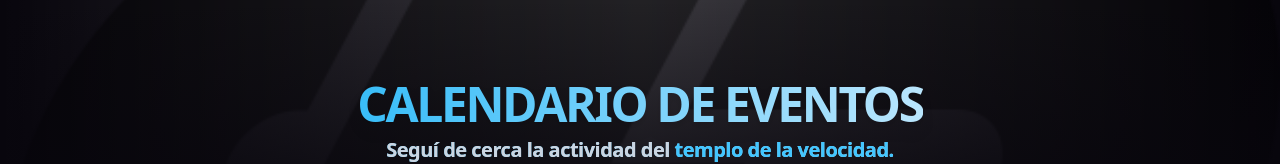
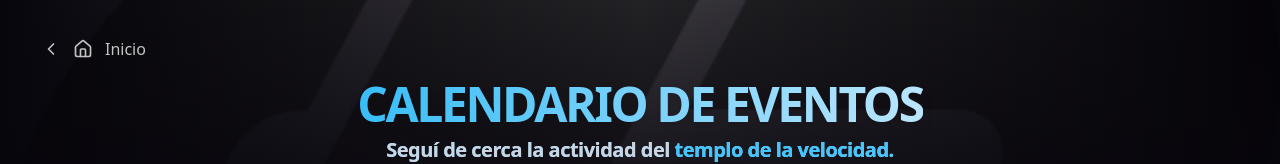
Before and after one commit to mardigitals/front-ovalo-fans, a React (Vite) app: page /calendario in a window 1280 px wide. Shown: the top 164 px of the page. Built offline with nearby package versions, Linux system fonts and the light colour scheme; no server answers; a web font is replaced by a local one.

Commit message:
feat:componente para button ininicio

```diff
--- a/src/components/layout/Sidebar.tsx
+++ b/src/components/layout/Sidebar.tsx
@@ -1,7 +1,8 @@
 import { Link, useLocation } from 'react-router-dom';
-import { Home, FileChartColumn, BadgeDollarSign, ShieldUser, Calendar, Film, Gift, PenLine, Pyramid, Road, Users, Warehouse, User, LogOut, ChevronLeft, X, Shield, Camera, Star, Settings, PercentIcon, FastForward, LockKeyholeOpen, Flag, Info, UserRoundKey, ShoppingBasket, Check, ChartCandlestick, ShieldCheck } from 'lucide-react';
+import { FileChartColumn, BadgeDollarSign, ShieldUser, Calendar, Film, Gift, PenLine, Pyramid, Road, Users, Warehouse, User, LogOut, X, Shield, Camera, Star, Settings, PercentIcon, FastForward, LockKeyholeOpen, Flag, Info, UserRoundKey, ShoppingBasket, Check, ChartCandlestick, ShieldCheck } from 'lucide-react';
 import { useAuth } from '@/hooks/useAuth';
-import { useTheme } from '@/hooks/useTheme'; // <-- Importamos el hook
+import { useTheme } from '@/hooks/useTheme';
+import ButtonHome from '@/components/ui/ButtonHome';
 
 // 1. Subcomponente para los botones del menú
 const SidebarItem = ({ to, icon, label, isActive, onClick }: { to: string; icon: React.ReactNode; label: string; isActive?: boolean; onClick?: () => void }) => (
@@ -121,14 +122,7 @@ const Sidebar = ({ isOpen, setIsOpen }: SidebarProps) => {
           </span>
 
         {/* BOTON VOLVER A LA WEB*/ }
-          <button
-            onClick={() => window.location.href = '/'}
-            className="flex items-center mt-2 gap-3 text-slate-600 dark:text-institucional-gris w-full px-4 py-1 rounded-lg glass-neon-btn group"
-          >
-            <ChevronLeft size={20} className="group-hover:text-institucional-celeste transition-colors" />
-            <Home size={20} className="group-hover:text-institucional-celeste transition-colors" />
-            <span className="font-small transition-colors">Inicio</span>
-          </button>
+          <ButtonHome />
         </div>
 
         {/* MENÚ DE NAVEGACIÓN */}
--- /dev/null
+++ b/src/components/ui/ButtonHome.tsx
@@ -0,0 +1,20 @@
+import { ChevronLeft, Home } from "lucide-react";
+
+const ButtonHome = () => {
+    const handleClick = () => {
+        window.location.href = '/';
+    }
+
+    return (
+        <button
+            onClick={handleClick}
+            className="flex items-center mt-2 gap-3 text-slate-600 dark:text-institucional-gris w-full px-4 py-1 rounded-lg glass-neon-btn group"
+          >
+            <ChevronLeft size={20} className="group-hover:text-institucional-celeste transition-colors" />
+            <Home size={20} className="group-hover:text-institucional-celeste transition-colors" />
+            <span className="font-small transition-colors">Inicio</span>
+        </button>
+    );
+};
+
+export default ButtonHome;
--- a/src/pages/public/CalendarPage.tsx
+++ b/src/pages/public/CalendarPage.tsx
@@ -4,6 +4,7 @@ import logo from '@/assets/icons/logo-autodromo-negro.png';
 import logoDark from '@/assets/icons/logo-autodromo-blanco.png';
 import api from '@/api/axios';
 import CalendarioVisualizador from '@/components/ui/Calendar';
+import ButtonHome from '@/components/ui/ButtonHome';
 
 const CalendarPage = () => {
   const [eventos, setEventos] = useState<any[]>([]);
@@ -40,6 +41,11 @@ const CalendarPage = () => {
           <div className="absolute inset-0 bg-gradient-to-b from-transparent via-zinc/80 to-zinc dark:via-[#08060d]/80 dark:to-[#08060d]" />
         </div>
       </header>
+
+      {/* BOTÓN FLOTANTE PARA VOLVER A LA WEB */}
+      <div className="fixed top-6 left-6 z-50">
+        <ButtonHome />
+      </div>
 
       <section className="relative z-10 flex flex-col items-center px-4 py-16 md:py-20 w-full max-w-6xl mx-auto flex-grow">
 
--- a/src/pages/public/HistoriaPage.tsx
+++ b/src/pages/public/HistoriaPage.tsx
@@ -2,6 +2,7 @@ import { useState } from 'react';
 import { ArrowRight } from 'lucide-react';
 import ModalHistoria from '@/components/ui/ModalHistoria';
 import heroImage2 from '@/assets/images/hero-image-2.jpg';
+import ButtonHome from '@/components/ui/ButtonHome';
 
 
 // --- DATA HISTÓRICA DEL AUTÓDROMO ---
@@ -226,6 +227,11 @@ const HistoriaPage = () => {
         onClose={() => setEtapaSeleccionada(null)}
       />
 
+      {/* BOTÓN FLOTANTE PARA VOLVER A LA WEB */}
+      <div className="fixed top-6 left-6 z-50">
+        <ButtonHome />
+      </div>
+
     </div>
   );
 };
```
